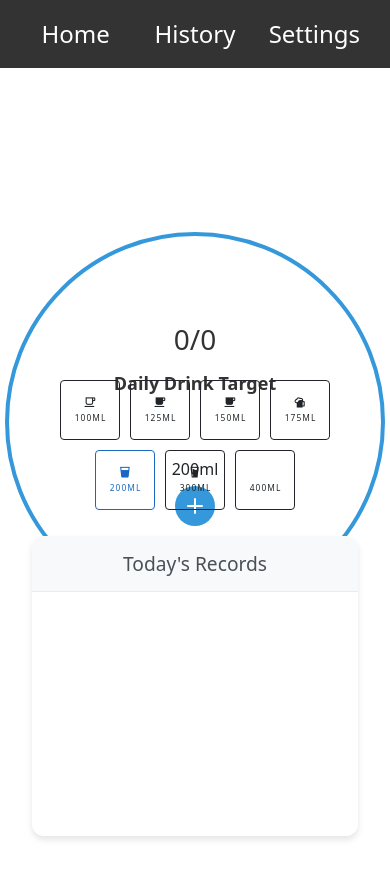
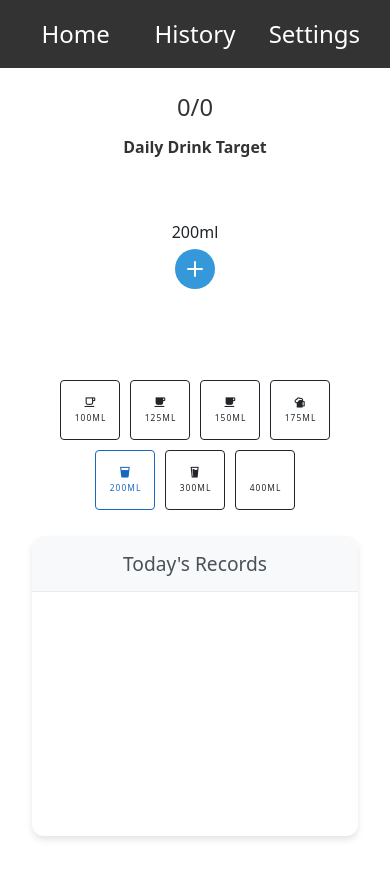
Before and after one commit to JustasDaugi/hydration-tracker, a Vue app: page / in a window 390 px wide. Both pictures are taken after a click on the button "OK". Shown: the top 878 px of the page. Built offline with nearby package versions, Linux system fonts and the light colour scheme; what vue-datepicker-next would draw is missing.

Commit message:
style: add bootstrap to template, media queries to style section

```diff
--- a/src/views/HomeView/components/DrinkTarget.vue
+++ b/src/views/HomeView/components/DrinkTarget.vue
@@ -48,8 +48,8 @@ onUnmounted(() => clearInterval(intervalId))
 </script>
 
 <template>
-  <div class="drink-target">
-    <div class="circle">
+  <div class="drink-target d-flex">
+    <div class="main d-flex flex-column">
       <p class="text intake">{{ progress }}</p>
       <p class="text target-label"><strong>Daily Drink Target</strong></p>
       <AddButton :cupSize="selectedCupSize" @add="handleAdd" />
@@ -59,25 +59,19 @@ onUnmounted(() => clearInterval(intervalId))
 
 <style scoped>
 .drink-target,
-.circle {
-  display: flex;
+.main {
+  width: 100%;
   justify-content: center;
   align-items: center;
 }
 
 .drink-target {
-  position: fixed;
-  inset: 0;
+  height: 100%;
 }
 
-.circle {
-  width: 380px;
-  height: 380px;
-  border-radius: 50%;
-  border: 4px solid #3498db;
+.main {
+  height: 75%;
   flex-direction: column;
-  position: relative;
-  overflow: hidden;
 }
 
 .text {
@@ -86,12 +80,59 @@ onUnmounted(() => clearInterval(intervalId))
 }
 
 .intake {
-  font-size: 28px;
+  font-size: calc(16px + 2vw);
   margin-bottom: 10px;
 }
 
 .target-label {
-  font-size: 18px;
+  font-size: calc(12px + 1vw);
   margin-bottom: 60px;
 }
+
+@media (min-width: 576px) {
+  .main {
+    width: 70vw;
+    height: 52.5vw;
+  }
+}
+
+@media (min-width: 768px) {
+  .main {
+    width: 45vw;
+    height: 33.75vw;
+  }
+}
+
+@media (min-width: 992px) {
+  .main {
+    width: 380px;
+    height: 285px;
+  }
+
+  .intake {
+    font-size: 28px;
+  }
+
+  .target-label {
+    font-size: 18px;
+  }
+}
+
+@media (max-width: 477px) and (max-height: 840px) {
+  .main {
+    width: 70vw;
+    height: 52.5vw;
+    border-width: 3px;
+  }
+
+  .intake {
+    font-size: calc(14px + 2vw);
+    margin-bottom: 5px;
+  }
+
+  .target-label {
+    font-size: calc(10px + 1vw);
+    margin-bottom: 40px;
+  }
+}
 </style>
```
